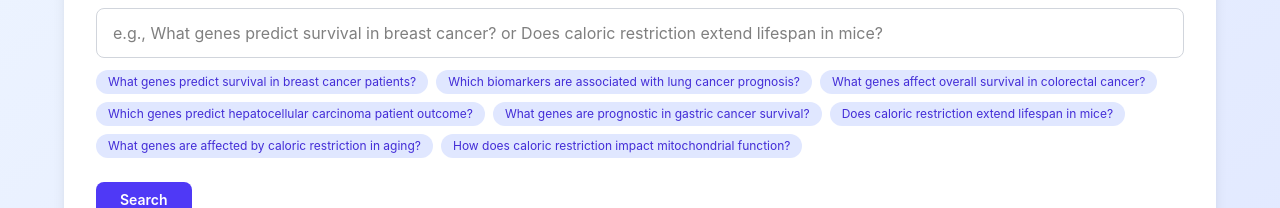
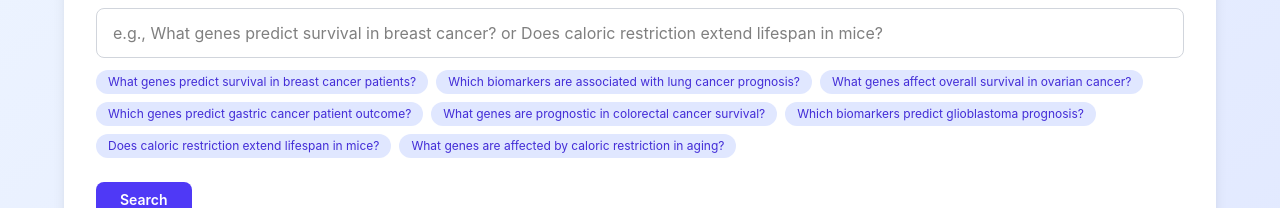
Before and after one commit to svarogjk/caloric_restriction, a React (Vite) app in the folder frontend/: page / in a window 1280 px wide. Shown: the part 375-583 px from the top of the page. Built offline with nearby package versions, Linux system fonts and the light colour scheme; no server answers.

Commit message:
feat: prioritizing examples with most potential to be first

```diff
--- a/frontend/src/components/SearchBar.tsx
+++ b/frontend/src/components/SearchBar.tsx
@@ -8,16 +8,17 @@ interface SearchBarProps {
 }
 
 const EXAMPLE_QUESTIONS = [
-  // Cancer survival examples
+  // High-yield cancer survival queries (100+ datasets expected)
   "What genes predict survival in breast cancer patients?",
   "Which biomarkers are associated with lung cancer prognosis?",
-  "What genes affect overall survival in colorectal cancer?",
-  "Which genes predict hepatocellular carcinoma patient outcome?",
-  "What genes are prognostic in gastric cancer survival?",
+  // Moderate-yield cancer survival queries (20-50 datasets expected)
+  "What genes affect overall survival in ovarian cancer?",
+  "Which genes predict gastric cancer patient outcome?",
+  "What genes are prognostic in colorectal cancer survival?",
+  "Which biomarkers predict glioblastoma prognosis?",
   // Caloric restriction / aging examples
   "Does caloric restriction extend lifespan in mice?",
   "What genes are affected by caloric restriction in aging?",
-  "How does caloric restriction impact mitochondrial function?",
 ]
 
 const SearchBar: React.FC<SearchBarProps> = ({
```
Also changed, not shown: 1 other file (tests, documents, lock files or other folders).
